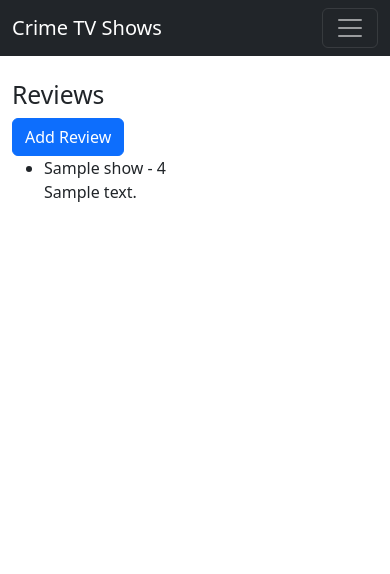
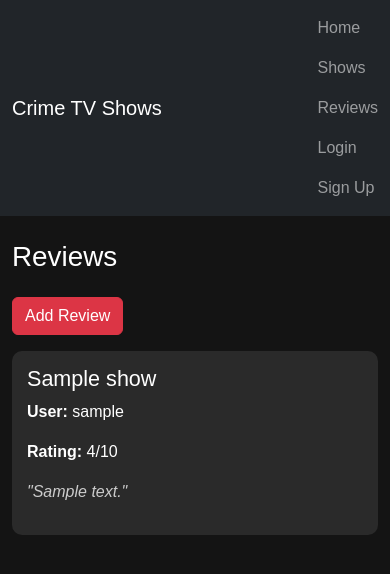
Before and after one commit to Fergal-Smith/Crime-Tv-Django-Project, a Django app: page /reviews/ in a window 390 px wide. Shown: the top 574 px of the page. Run offline with Django 4.2, Linux system fonts and the light colour scheme; tables that the repository leaves empty hold one stand-in row (values such as "Sample post").

Commit message:
ratings system implemented + general debugging fixed

```diff
--- a/crime_show_project02/crime_show_site/crime_show_site/urls.py
+++ b/crime_show_project02/crime_show_site/crime_show_site/urls.py
@@ -1,9 +1,6 @@
 from django.contrib import admin
 from django.urls import path, include
 from reviews.views import SignUpView
-from shows.views import ShowList
-from django.conf import settings
-from django.conf.urls.static import static
 from django.conf import settings
 from django.conf.urls.static import static
 
@@ -11,9 +8,9 @@ urlpatterns = [
     path('admin/', admin.site.urls),
     path('accounts/', include('django.contrib.auth.urls')),
     path('accounts/signup/', SignUpView.as_view(), name='signup'),
-    path('', ShowList.as_view(), name='home'),
-    path('shows/', include('shows.urls')),
+    path('', include('shows.urls')),
     path('reviews/', include('reviews.urls')),
 ]
+
 if settings.DEBUG:
     urlpatterns += static(settings.MEDIA_URL, document_root=settings.MEDIA_ROOT)
--- a/crime_show_project02/crime_show_site/reviews/models.py
+++ b/crime_show_project02/crime_show_site/reviews/models.py
@@ -11,3 +11,10 @@ class Review(models.Model):
 
     def __str__(self):
         return f"{self.show} - {self.rating}"
+
+class Review(models.Model):
+    show = models.ForeignKey(Show, on_delete=models.CASCADE, related_name='reviews')
+    user = models.ForeignKey(User, on_delete=models.CASCADE)
+    comment = models.TextField()
+    rating = models.IntegerField()
+    created_at = models.DateTimeField(auto_now_add=True)
--- a/crime_show_project02/crime_show_site/reviews/urls.py
+++ b/crime_show_project02/crime_show_site/reviews/urls.py
@@ -4,6 +4,6 @@ from .views import submit_rating
 
 urlpatterns = [
     path('', ReviewList.as_view(), name='review_list'),
-    path('add/', ReviewCreate.as_view(), name='review_create'),
+    path('create/', ReviewCreate.as_view(), name='review_create'),
     path('rate/<int:show_id>/', submit_rating, name='submit_rating'),
 ]
--- a/crime_show_project02/crime_show_site/reviews/views.py
+++ b/crime_show_project02/crime_show_site/reviews/views.py
@@ -3,9 +3,8 @@ from django.contrib.auth.forms import UserCreationForm
 from django.contrib.auth.mixins import LoginRequiredMixin
 from django.urls import reverse_lazy
 from django.shortcuts import redirect, get_object_or_404
-
 from .models import Review
-from shows.models import Show, Rating
+from shows.models import Show
 
 
 class SignUpView(CreateView):
@@ -17,7 +16,7 @@ class SignUpView(CreateView):
 class ReviewList(ListView):
     model = Review
     template_name = 'reviews/review_list.html'
-
+    context_object_name = 'reviews'
 
 class ReviewCreate(LoginRequiredMixin, CreateView):
     model = Review
@@ -36,10 +35,10 @@ def submit_rating(request, show_id):
     show = get_object_or_404(Show, id=show_id)
     score = int(request.POST.get('score'))
 
-    Rating.objects.update_or_create(
+    Review.objects.update_or_create(
         user=request.user,
         show=show,
         defaults={'score': score}
     )
 
-    return redirect('show_detail', pk=show.id)  # FIX NAME IF NEEDED
+    return redirect('show_detail', pk=show.id)
--- a/crime_show_project02/crime_show_site/shows/models.py
+++ b/crime_show_project02/crime_show_site/shows/models.py
@@ -12,13 +12,4 @@ class Show(models.Model):
         return self.title
 
     def average_rating(self):
-        return self.rating_set.aggregate(Avg('score'))['score__avg']
-
-class Rating(models.Model):
-    show = models.ForeignKey(Show, on_delete=models.CASCADE)
-    user = models.ForeignKey(User, on_delete=models.CASCADE)
-    score = models.PositiveIntegerField()
-    comment = models.TextField(blank=True, null=True)
-
-    def __str__(self):
-        return f'{self.user} rated {self.show} {self.score}'
+        return self.reviews.aggregate(models.Avg('rating'))['rating__avg']
--- /dev/null
+++ b/crime_show_project02/crime_show_site/shows/static/shows/css/styles.css
@@ -0,0 +1,83 @@
+body {
+    background-color: #0b0b0b;
+    color: rgb(255, 255, 255);
+    font-family: Arial, sans-serif;
+}
+
+.show-grid {
+    display: grid;
+    grid-template-columns: repeat(auto-fill, minmax(200px, 1fr));
+    gap: 20px;
+    padding: 20px;
+}
+
+.show-card {
+    background-color: #2b2b2b;
+    border-radius: 12px;
+    padding: 15px;
+    transition: transform 0.2s ease, box-shadow 0.2s ease;
+    cursor: pointer;
+    color: white;
+}
+
+.show-card:hover {
+    transform: scale(1.05);
+    box-shadow: 0 10px 25px rgba(0,0,0,0.6);
+}
+
+/* title styling */
+.show-card h2 {
+    font-size: 18px;
+    margin-bottom: 10px;
+}
+
+.show-card a {
+    color: white;
+    text-decoration: none;
+}
+
+.show-card a:hover {
+    color: #e50914;
+}
+
+
+.show-card img {
+    width: 100%;
+    height: 280px;
+    object-fit: cover;
+    border-radius: 20px;
+    margin-bottom: 10px;
+}
+
+
+.show-card p {
+    font-size: 14px;
+    color: #f7f7f7;
+}
+
+body {
+    background-color: #141414;
+    color: white;
+}
+
+.review-grid {
+    display: grid;
+    grid-template-columns: repeat(auto-fill, minmax(280px, 1fr));
+    gap: 20px;
+}
+
+.review-card {
+    background-color: #2a2a2a;
+    padding: 15px;
+    border-radius: 10px;
+    transition: transform 0.2s ease;
+}
+
+.review-card:hover {
+    transform: scale(1.03);
+}
+
+.review-comment {
+    font-style: italic;
+    color: #ccc;
+}
--- a/crime_show_project02/crime_show_site/shows/urls.py
+++ b/crime_show_project02/crime_show_site/shows/urls.py
@@ -1,9 +1,11 @@
 from django.urls import path
 from . import views
 from .views import ShowList, ShowDetail
+from .views import HomeView
 
 urlpatterns = [
-    path('', views.ShowList.as_view(), name='show_list'),
+    path('', HomeView.as_view(), name='home'),
+    path('shows/', ShowList.as_view(), name='show_list'),
     path('<int:pk>/', views.ShowDetail.as_view(), name='show_detail'),
     path('create/', views.ShowCreate.as_view(), name='show_create'),
     path('<int:pk>/update/', views.ShowUpdate.as_view(), name='show_update'),
--- a/crime_show_project02/crime_show_site/templates/base.html
+++ b/crime_show_project02/crime_show_site/templates/base.html
@@ -1,39 +1,42 @@
+{% load static %}
 <!DOCTYPE html>
 <html lang="en">
 <head>
     <meta charset="UTF-8">
-    <meta name="viewport" content="width=device-width, initial-scale=1.0">
     <title>{% block title %}Crime TV Shows{% endblock %}</title>
     <link href="https://cdn.jsdelivr.net/npm/bootstrap@5.3.2/dist/css/bootstrap.min.css" rel="stylesheet">
+    <link rel="stylesheet" href="{% static 'shows/css/styles.css' %}">
 </head>
+
 <body>
 <nav class="navbar navbar-expand-lg navbar-dark bg-dark mb-4">
     <div class="container">
         <a class="navbar-brand" href="{% url 'show_list' %}">Crime TV Shows</a>
-            <button class="navbar-toggler" type="button" data-bs-toggle="collapse" data-bs-target="#navbarNav"
-                    aria-controls="navbarNav" aria-expanded="false" aria-label="Toggle navigation">
-                <span class="navbar-toggler-icon"></span>
-            </button>
-            <div class="collapse navbar-collapse" id="navbarNav">
+
         <ul class="navbar-nav ms-auto">
+            <li class="nav-item">
+             <a class="nav-link" href="{% url 'home' %}">Home</a>
+            </li>
             <li class="nav-item">
                 <a class="nav-link" href="{% url 'show_list' %}">Shows</a>
             </li>
             <li class="nav-item">
                 <a class="nav-link" href="{% url 'review_list' %}">Reviews</a>
             </li>
+
+            {% if user.is_authenticated %}
                 <li class="nav-item">
-                     {% if user.is_authenticated %}
-                        <a href="{% url 'logout' %}">Logout</a>
+                    <a class="nav-link" href="{% url 'logout' %}">Logout</a>
+                </li>
             {% else %}
-                        <a href="{% url 'login' %}">Login</a>
-                        <a href="{% url 'signup' %}">Sign Up</a>
-                    {% endif %}
-                    {% if show.image %}
-                      <img src="{{ show.image.url }}" width="200">
+                <li class="nav-item">
+                    <a class="nav-link" href="{% url 'login' %}">Login</a>
+                </li>
+                <li class="nav-item">
+                    <a class="nav-link" href="{% url 'signup' %}">Sign Up</a>
+                </li>
             {% endif %}
         </ul>
-            </div>
     </div>
 </nav>
 
@@ -41,6 +44,6 @@
     {% block content %}
     {% endblock %}
 </div>
-    <script src="https://cdn.jsdelivr.net/npm/bootstrap@5.3.2/dist/js/bootstrap.bundle.min.js"></script>
+
 </body>
 </html>
--- a/crime_show_project02/crime_show_site/templates/reviews/review_list.html
+++ b/crime_show_project02/crime_show_site/templates/reviews/review_list.html
@@ -1,17 +1,27 @@
 {% extends 'base.html' %}
+{% block content %}
 
-{% block content %}
-<h2>Reviews</h2>
+<h1 class="mb-4">Reviews</h1>
+<a href="{% url 'review_create' %}" class="btn btn-danger mb-3">
+    Add Review
+</a>
+<div class="review-grid">
+  {% for review in reviews %}
+    <div class="review-card">
 
-<a href="{% url 'review_create' %}" class="btn btn-primary">Add Review</a>
+      <h4>{{ review.show.title }}</h4>
 
-<ul>
-    {% for review in object_list %}
-        <li>
-            {{ review.show }} - {{ review.rating }}
-            <br>
-            {{ review.comment }}
-        </li>
-    {% endfor %}
-</ul>
+      <p><strong>User:</strong> {{ review.user.username }}</p>
+      <p><strong>Rating:</strong> {{ review.rating }}/10</p>
+
+      {% if review.comment %}
+        <p class="review-comment">"{{ review.comment }}"</p>
+      {% endif %}
+
+    </div>
+  {% empty %}
+    <p>No reviews yet.</p>
+  {% endfor %}
+</div>
+
 {% endblock %}
```
Also changed, not shown: crime_show_project02/crime_show_site/shows/views.py (+28 -5 lines), crime_show_project02/crime_show_site/templates/home.html (added, +46 -0 lines), crime_show_project02/crime_show_site/templates/reviews/review_form.html (+5 -2 lines), crime_show_project02/crime_show_site/templates/shows/show_detail.html (+21 -11 lines), crime_show_project02/crime_show_site/templates/shows/show_form.html (+15 -5 lines), crime_show_project02/crime_show_site/templates/shows/show_list.html (+6 -4 lines), crime_show_project02/crime_show_site/reviews/migrations/0003_alter_review_show.py (added), crime_show_project02/crime_show_site/shows/migrations/0004_delete_rating.py (added), 1 other file. Lines whose indentation alone changed are shown as unchanged.
